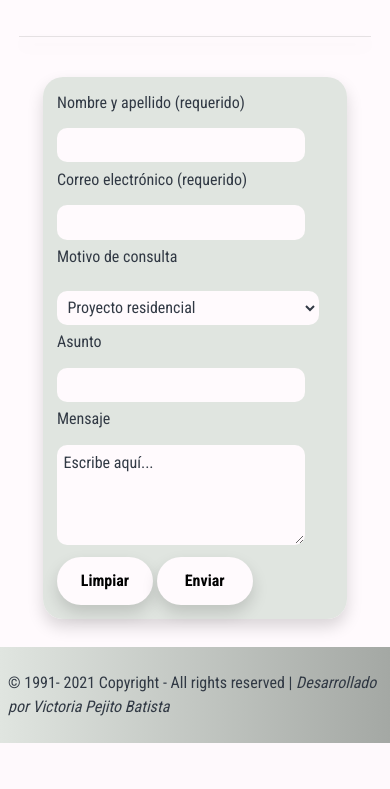
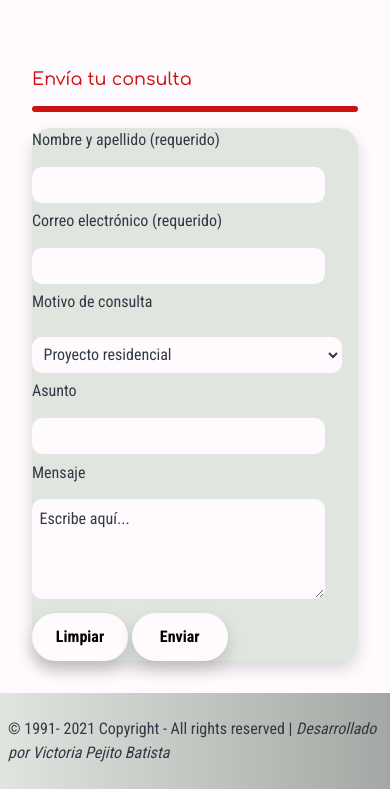
Before and after one commit to VicBatista/ahecal, a PHP site: page /contacto.html in a window 390 px wide; the page is wider, and only the part inside the window is pictured. Shown: the part 839-1628 px from the top of that part. Before the commit the page ends 1582 px from the top of that part, so only its background shows below. Run offline with PHP 8.4, Linux system fonts and the light colour scheme; some libraries are stand-ins or nearby versions.

Commit message:
agrego estilos a contacto y php

```diff
--- a/contacto.html
+++ b/contacto.html
@@ -25,6 +25,7 @@
     <link rel="preconnect" href="https://fonts.googleapis.com">
     <link rel="preconnect" href="https://fonts.gstatic.com" crossorigin>
     <link href="https://fonts.googleapis.com/css2?family=Comfortaa:wght@300;400;500&family=Roboto+Condensed:wght@300;400;700&display=swap" rel="stylesheet">
+
     <title>Contacto | Ahecal - Soluciones en climatización</title>
 </head>
 <!-- Comienzo NavBar -->
@@ -59,7 +60,7 @@
 <body>
 <!-- Inicio Info Empresa -->
     <main>
-        <div class="row justify-content-start">
+        <div class="row justify-content-center">
             <h1 class="titulos col-md-3">Contactanos</h1>
         </div>
         <div class="row justify-content-around">
@@ -83,24 +84,24 @@
                     <p class="parrafos">ahecal@ssdnet.com.ar</p>
                 </div>
                 <div class="locationMap">
-                    <iframe src="https://www.google.com/maps/embed?pb=!1m18!1m12!1m3!1d3285.0148198619972!2d-58.54250388505318!3d-34.57849156367027!2m3!1f0!2f0!3f0!3m2!1i1024!2i768!4f13.1!3m3!1m2!1s0x95bcb77728faf6c5%3A0xa2cd442464383434!2sHECAL%20S.R%20L!5e0!3m2!1ses-419!2sar!4v1623279862267!5m2!1ses-419!2sar" width="500" height="350" style="border:0;" allowfullscreen="" loading="lazy" title="locationMap"></iframe>
+                    <iframe src="https://www.google.com/maps/embed?pb=!1m18!1m12!1m3!1d3285.0148198619972!2d-58.54250388505318!3d-34.57849156367027!2m3!1f0!2f0!3f0!3m2!1i1024!2i768!4f13.1!3m3!1m2!1s0x95bcb77728faf6c5%3A0xa2cd442464383434!2sHECAL%20S.R%20L!5e0!3m2!1ses-419!2sar!4v1623279862267!5m2!1ses-419!2sar" style="border:0" allowfullscreen="" loading="lazy" title="locationMap"></iframe>
                 </div>
             </div>
     <!-- Fin Info Empresa -->
     <!-- Inicio formulario contacto -->
-            <form class="contactForm col-md-5" action="enviar.php" method="POST" enctype="multipart/form-data">
+            <form class="contactForm col-md-5" action="index.php" method="POST" enctype="multipart/form-data">
                 <h2 class="subtitulos">Envía tu consulta</h2>
-                <hr class="shadow">
+                <hr class="divisor slide-in-right">
                 <fieldset class="contactForm__fieldset shadow parrafos">
-                        <label for="nombreyapellido">Nombre y apellido (requerido)</label>
-                        <input type="text" name="nombreyapellido" maxlength="100" class="contactForm__fieldset__input">
-                        <label for="correo">Correo electrónico (requerido)</label>
-                        <input type="text" name="correo" maxlength="100" class="contactForm__fieldset__input">
+                        <label for="nombre">Nombre y apellido (requerido)</label>
+                        <input type="text" name="nombre" maxlength="100" class="contactForm__fieldset__input">
+                        <label for="email">Correo electrónico (requerido)</label>
+                        <input type="text" name="email" maxlength="100" class="contactForm__fieldset__input">
                         <p>Motivo de consulta</p>
                             <select name="consulta" class="contactForm__fieldset__selectOption parrafos">
-                                <option value="Proyecto residencial">Proyecto residencial</option>
-                                <option value="Proyecto comercial">Proyecto comercial</option>
-                                <option value="Instalacion y mentenimiento">Instalación y mantenimiento</option>
+                                <option value="proyecto residencial">Proyecto residencial</option>
+                                <option value="proyecto comercial">Proyecto comercial</option>
+                                <option value="instalacion y mantenimiento">Instalación y mantenimiento</option>
                                 <option value="Otros">Otros</option>
                             </select>
                         <label for="asunto">Asunto</label>
--- a/css/style.css
+++ b/css/style.css
@@ -376,8 +376,8 @@
 }
 
 .slide-in-left {
-  -webkit-animation: slide-in-left 1s ease-in;
-  animation: slide-in-left 1s ease-in;
+  -webkit-animation: slide-in-left 3s ease-in;
+  animation: slide-in-left 3s ease-in;
 }
 
 @-webkit-keyframes slide-in-left {
@@ -406,10 +406,11 @@
 }
 /*Inicio Info Empresa*/
 .infoEmpresa {
-  margin: auto;
+  margin: 2em;
 }
-.infoEmpresa h3 {
+.infoEmpresa h2 {
   padding: 0;
+  margin: 0;
 }
 .infoEmpresa p {
   text-align: left;
@@ -426,22 +427,55 @@
 
 .locationMap {
   padding-top: 2%;
-  justify-content: stretch;
+}
+.locationMap iframe {
+  width: 100%;
+  height: 400px;
 }
 
 /*Fin Info Empresa*/
 /*Inicio contact form*/
 .contactForm {
-  margin: 1%;
+  margin: 2em;
+  padding: 0;
 }
-.contactForm h3 {
+.contactForm .slide-in-right {
+  -webkit-animation: slide-in-right 3s ease-in;
+  animation: slide-in-right 3s ease-in;
+}
+@-webkit-keyframes slide-in-right {
+  0% {
+    -webkit-transform: translateX(1000px);
+    transform: translateX(1000px);
+    opacity: 0;
+  }
+  100% {
+    -webkit-transform: translateX(0);
+    transform: translateX(0);
+    opacity: 1;
+  }
+}
+@keyframes slide-in-right {
+  0% {
+    -webkit-transform: translateX(1000px);
+    transform: translateX(1000px);
+    opacity: 0;
+  }
+  100% {
+    -webkit-transform: translateX(0);
+    transform: translateX(0);
+    opacity: 1;
+  }
+}
+.contactForm h2 {
   padding: 0;
-  margin-top: 1em;
+  margin: 0;
 }
 
 .contactForm__fieldset {
   display: inline-block;
-  padding: 4%;
+  padding: 0;
+  margin: 0;
   border-radius: 20px;
   background-color: #e0e5e0;
   border-color: transparent;
--- a/scss/_contacto.scss
+++ b/scss/_contacto.scss
@@ -6,8 +6,8 @@
     border-radius: 50px;
 }
 .slide-in-left {
-	-webkit-animation: slide-in-left 1s ease-in;
-	animation: slide-in-left 1s ease-in;
+	-webkit-animation: slide-in-left 3s ease-in;
+	animation: slide-in-left 3s ease-in;
 }
 @-webkit-keyframes slide-in-left {
     0% {
@@ -37,9 +37,10 @@
 
 /*Inicio Info Empresa*/
 .infoEmpresa {
-    margin: auto;
-    h3 {
+    margin: 2em;
+    h2 {
         padding: 0;
+        margin: 0;
     }
     p {
         text-align: left;
@@ -56,21 +57,54 @@
 }
 .locationMap {
     padding-top: 2%;
-    justify-content: stretch;
+    iframe {
+        width: 100%;
+        height: 400px;
+    }
+
 }
 /*Fin Info Empresa*/
 /*Inicio contact form*/
 .contactForm {
-    margin: 1%;
-    h3 {
+    margin: 2em;
+    padding: 0;
+    .slide-in-right {
+        -webkit-animation: slide-in-right 3s ease-in ;
+        animation: slide-in-right 3s ease-in ;
+        @-webkit-keyframes slide-in-right {
+            0% {
+                -webkit-transform: translateX(1000px);
+                transform: translateX(1000px);
+                opacity: 0;
+            }
+            100% {
+                -webkit-transform: translateX(0);
+                transform: translateX(0);
+                opacity: 1;
+            }
+        }
+        @keyframes slide-in-right {
+            0% {
+                -webkit-transform: translateX(1000px);
+                transform: translateX(1000px);
+                opacity: 0;
+            }
+            100% {
+                -webkit-transform: translateX(0);
+                transform: translateX(0);
+                opacity: 1;
+            }
+        }
+    }
+    h2 {
         padding: 0;
-        margin-top: 1em;
+        margin: 0;
     }
-
 }
 .contactForm__fieldset {
     display: inline-block;
-    padding: 4%;
+    padding: 0;
+    margin: 0;;
     border-radius: 20px;
     background-color: $colour-3;
     border-color: transparent;
```
Also changed, not shown: index.php (added, +40 -0 lines), 1 other file.
